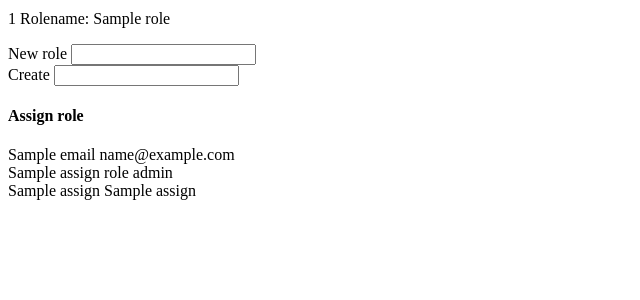
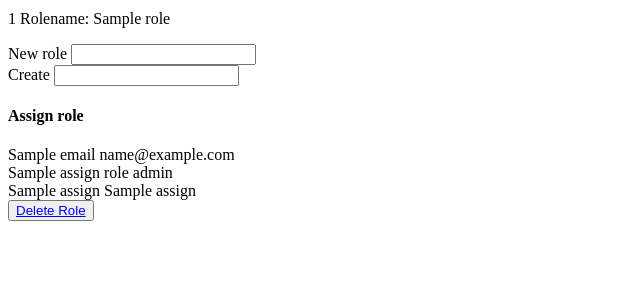
Before and after one commit to wand3/Patient-Information-System, a Flask app: template webapp/templates/admin/admin.html in a window 1280 px wide. Shown: the part 208-508 px from the top of the page, without its empty margins (0-640 px from the left). Run offline with Flask 3, Linux system fonts and the light colour scheme; the template is opened without the code that fills it: most values are stand-ins (such as "Sample title", 1, 10 or a date in 2020); form fields are guessed from the names that the template uses; parts of the project's set-up code (start-up, migrations or seed data) failed here and were passed over.

Commit message:
delete user assigned role

```diff
--- a/webapp/admin/admin.py
+++ b/webapp/admin/admin.py
@@ -46,6 +46,10 @@ def assign_role():
 @has_role('administrator')
 @admin.route('/delete_role/<int: id>', methods=["GET", "POST"], strict_slashes=False)
 def delete_role(id):
+    user = db_session.query(User).filter_by(id=id).first()
+    if user:
+        user.delete_user_role
+
 
         flash("Role added successfuly")
     return redirect(url_for('admin.base', user=user))
--- a/webapp/templates/admin/admin.html
+++ b/webapp/templates/admin/admin.html
@@ -25,8 +25,12 @@
 
     <h4>Assign role</h4>
     {% include "assign_role.html" %}
+    <div class="delete-role">
+        <button><a href="{{ url_for('admin.delete_role', id=user.id) }}">Delete Role</a> </button>
+    </div>
+  {% endblock %}
 
-  {% endblock %}
+
 
 
 
```
